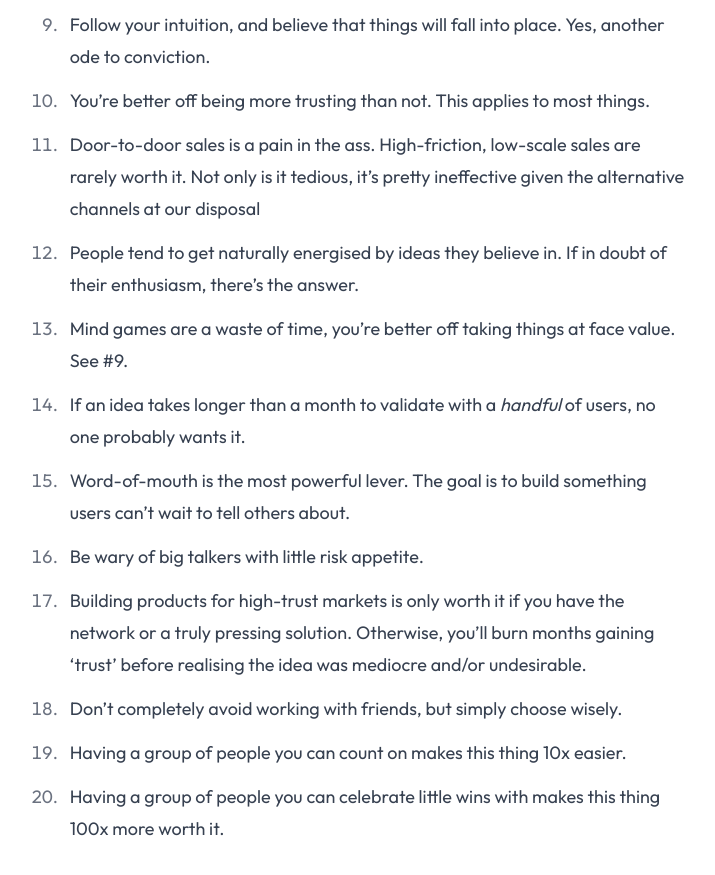
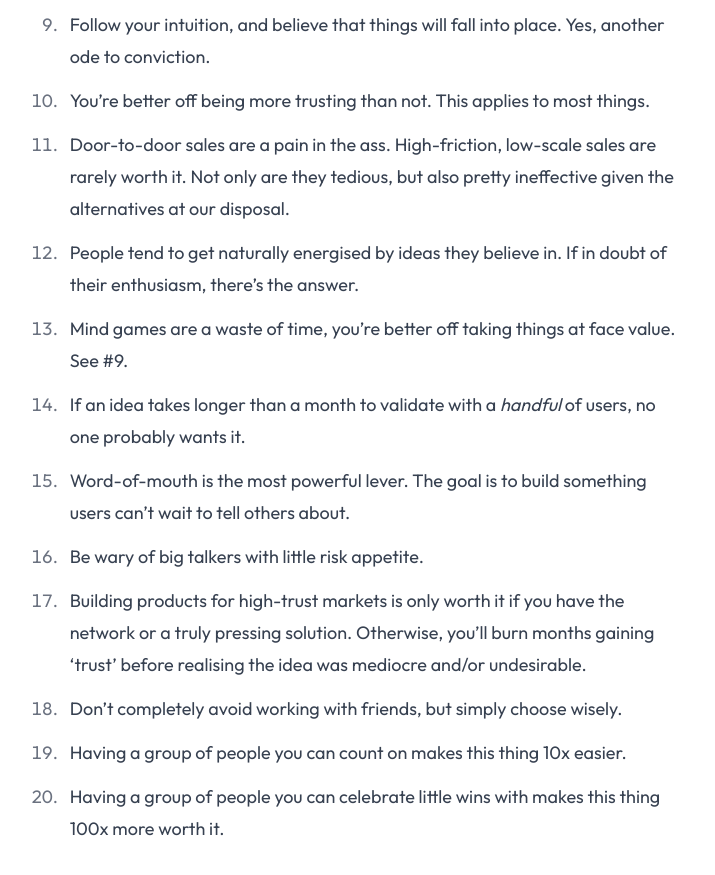
Before and after one commit to t18e/blog, an Astro site: page /blog/tl-dr in a window 1280 px wide. Shown: the part 883-1758 px from the top of the page, without its empty margins (281-996 px from the left). Built offline with nearby package versions, Linux system fonts and the light colour scheme; Astro itself is replaced by a stand-in of ours.

Commit message:
Update tl-dr.md

```diff
--- a/src/pages/blog/tl-dr.md
+++ b/src/pages/blog/tl-dr.md
@@ -16,7 +16,7 @@ A few things I'm learning and unlearning as a first-time-founder:
 8. Burning bridges isn't inevitable. Try your best to not let this happen by playing fair always.
 9. Follow your intuition, and believe that things will fall into place. Yes, another ode to conviction.
 10. You're better off being more trusting than not. This applies to most things.
-11. Door-to-door sales is a pain in the ass. High-friction, low-scale sales are rarely worth it. Not only is it tedious, it's pretty ineffective given the alternative channels at our disposal
+11. Door-to-door sales are a pain in the ass. High-friction, low-scale sales are rarely worth it. Not only are they tedious, but also pretty ineffective given the alternatives at our disposal.
 12. People tend to get naturally energised by ideas they believe in. If in doubt of their enthusiasm, there's the answer.
 13. Mind games are a waste of time, you're better off taking things at face value. See #9.
 14. If an idea takes longer than a month to validate with a _handful_ of users, no one probably wants it.
```
